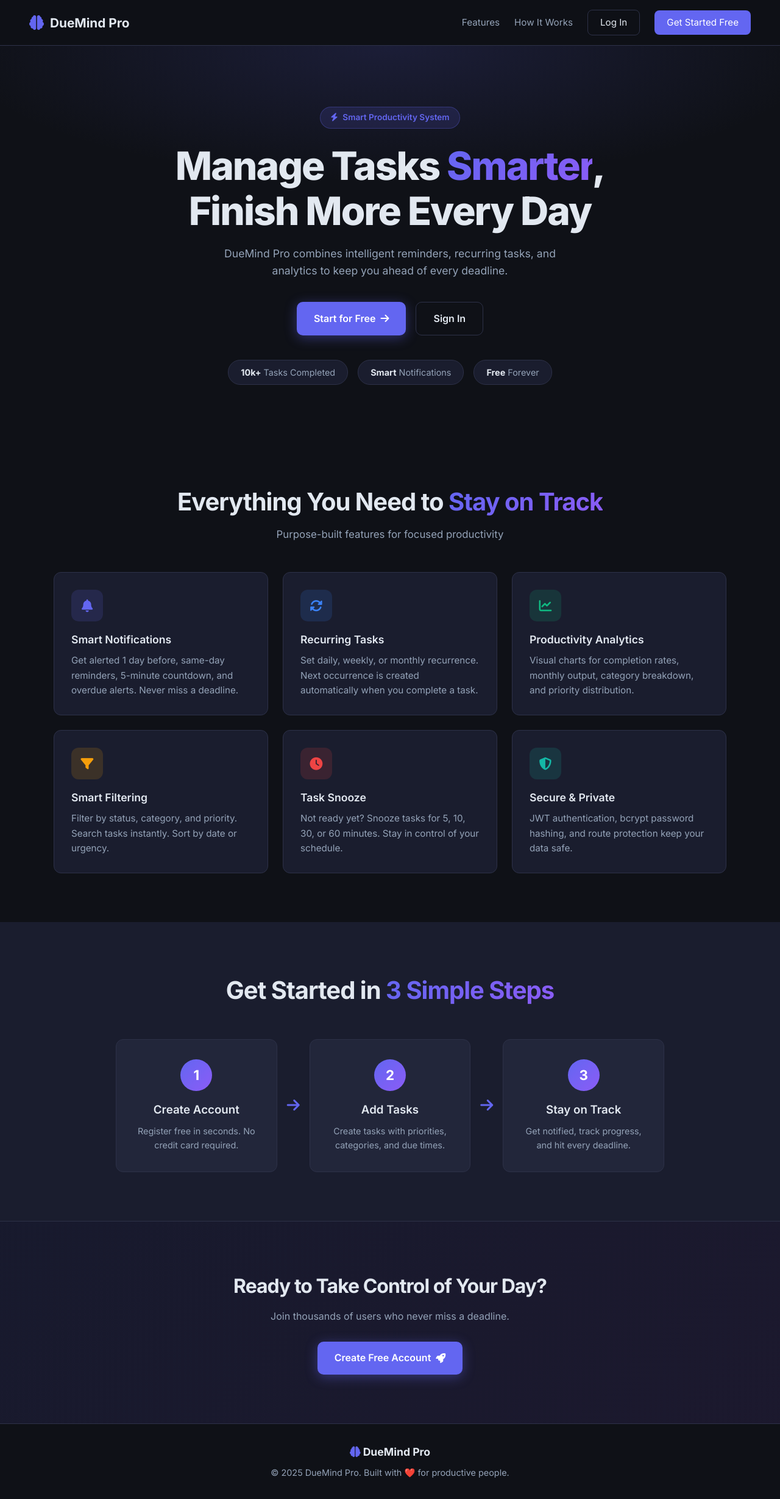
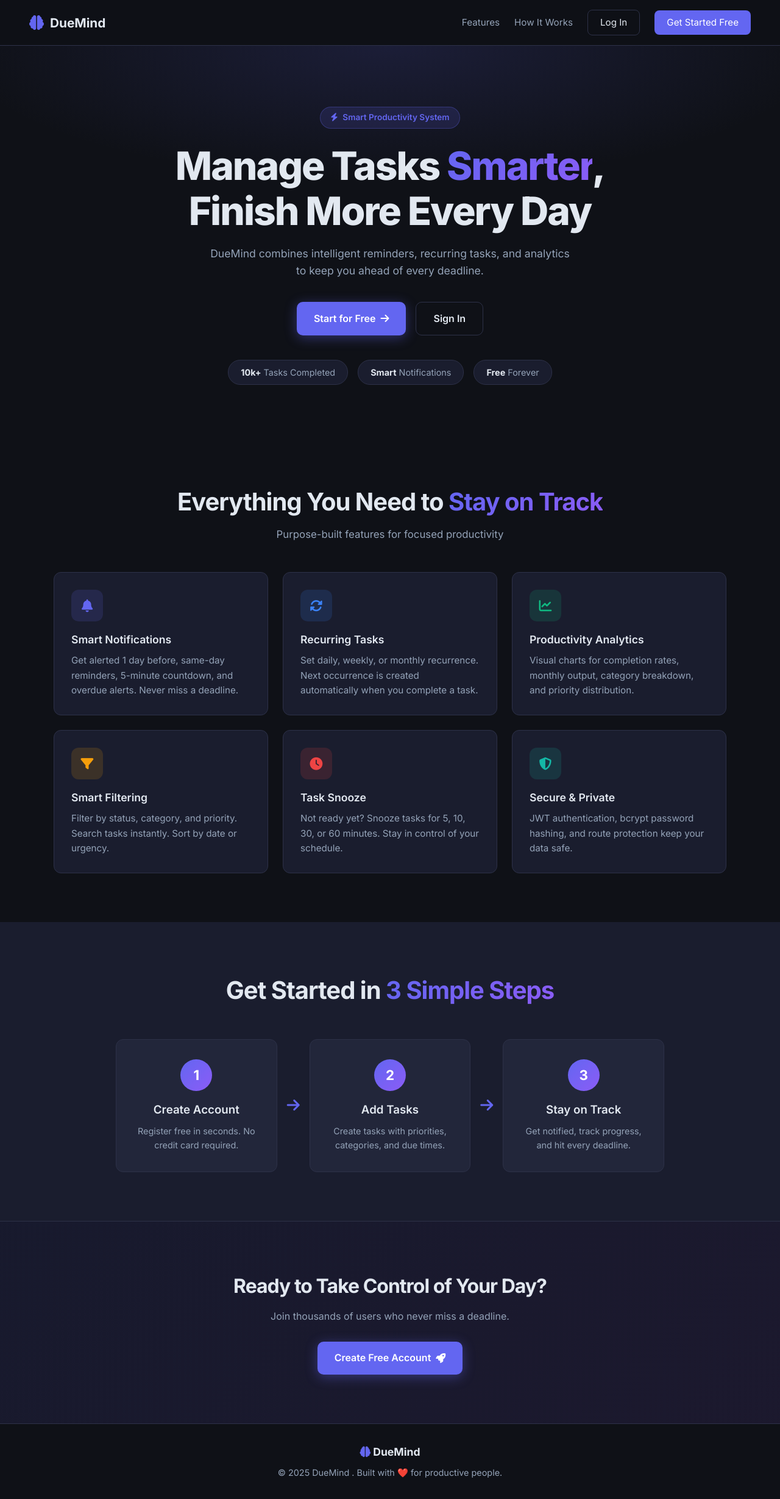
Before and after one commit to gufran-17/Duemind, a plain HTML site: page frontend/index.html in a window 1280 px wide. Shown: the whole page at 61% size. Drawn offline with Linux system fonts and the light colour scheme.

Commit message:
fixed UI

```diff
--- a/frontend/index.html
+++ b/frontend/index.html
@@ -3,7 +3,7 @@
 <head>
   <meta charset="UTF-8">
   <meta name="viewport" content="width=device-width, initial-scale=1.0">
-  <title>DueMind Pro — Smart Task Management</title>
+  <title>DueMind — Smart Task Management</title>
   <link rel="stylesheet" href="css/main.css">
   <link rel="preconnect" href="https://fonts.googleapis.com">
   <link href="https://fonts.googleapis.com/css2?family=Inter:wght@300;400;500;600;700;800&display=swap" rel="stylesheet">
@@ -15,7 +15,7 @@
 <nav class="landing-nav">
   <div class="nav-brand">
     <i class="fa-solid fa-brain"></i>
-    <span>DueMind Pro</span>
+    <span>DueMind</span>
   </div>
   <div class="nav-links">
     <a href="#features">Features</a>
@@ -30,7 +30,7 @@
 <section class="hero">
   <div class="hero-badge"><i class="fa-solid fa-bolt"></i> Smart Productivity System</div>
   <h1>Manage Tasks <span class="gradient-text">Smarter</span>,<br>Finish More Every Day</h1>
-  <p class="hero-sub">DueMind Pro combines intelligent reminders, recurring tasks, and analytics to keep you ahead of every deadline.</p>
+  <p class="hero-sub">DueMind combines intelligent reminders, recurring tasks, and analytics to keep you ahead of every deadline.</p>
   <div class="hero-cta">
     <a href="register.html" class="btn-hero-primary">Start for Free <i class="fa-solid fa-arrow-right"></i></a>
     <a href="login.html" class="btn-hero-secondary">Sign In</a>
@@ -116,8 +116,8 @@
 </section>
 
 <footer class="landing-footer">
-  <div class="footer-brand"><i class="fa-solid fa-brain"></i> DueMind Pro</div>
-  <p>© 2025 DueMind Pro. Built with ❤️ for productive people.</p>
+  <div class="footer-brand"><i class="fa-solid fa-brain"></i> DueMind </div>
+  <p>© 2025 DueMind . Built with ❤️ for productive people.</p>
 </footer>
 
 <script>
```
Also changed, not shown: frontend/login.html (+2 -2 lines), frontend/pages/analytics.html (+2 -2 lines), frontend/pages/completed.html (+2 -2 lines), frontend/pages/dashboard.html (+2 -2 lines), frontend/pages/profile.html (+2 -2 lines), frontend/pages/tasks.html (+2 -2 lines).
